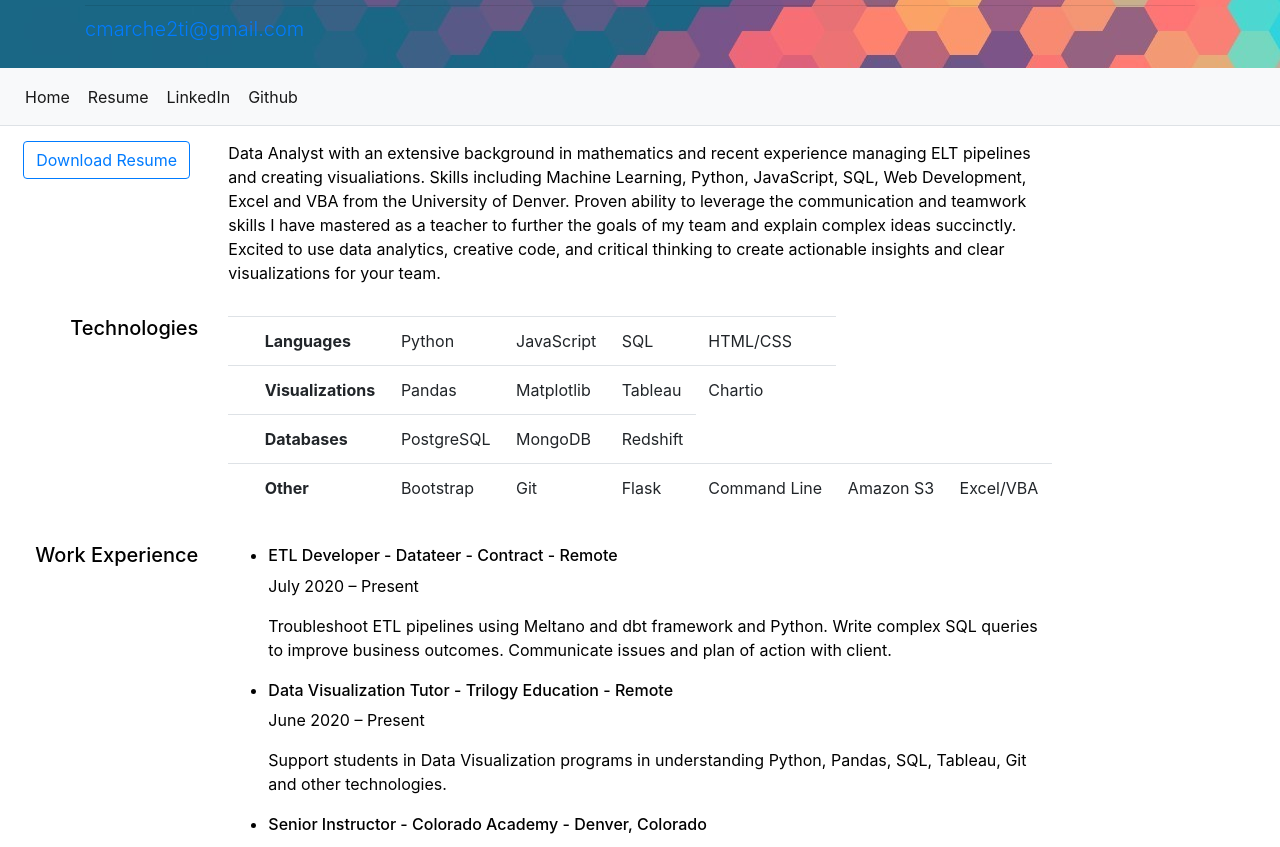
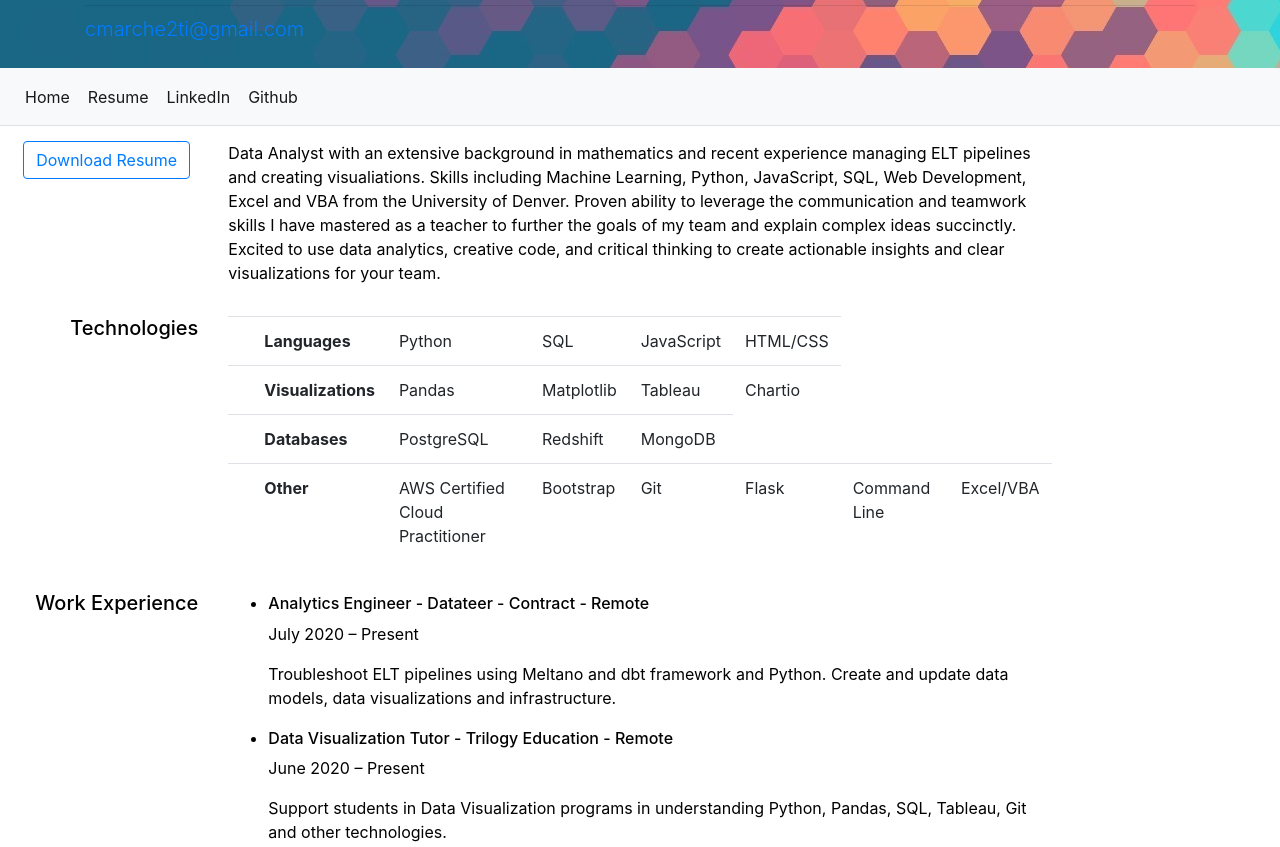
Before and after one commit to cmarche2ti/cmarche2ti.github.io, a plain HTML site: page resume.html in a window 1280 px wide. Shown: the part 185-1032 px from the top of the page. Drawn offline with nearby package versions, Linux system fonts and the light colour scheme.

Commit message:
added skills updated description

```diff
--- a/resume.html
+++ b/resume.html
@@ -114,8 +114,8 @@
                   <td scope="row"></td>
                   <td><b>Languages</b></td>
                   <td>Python</td>
+                  <td>SQL</td>
                   <td>JavaScript</td>
-                  <td>SQL</td>
                   <td>HTML/CSS</td>
                 </tr>
                 <tr>
@@ -130,17 +130,17 @@
                   <td scope="row"></td>
                   <td><b>Databases</b></td>
                   <td>PostgreSQL</td>
+                  <td>Redshift</td>
                   <td>MongoDB</td>
-                  <td>Redshift</td>
                 </tr>
                 <tr>
                   <td scope="row"></td>
                   <td><b>Other</b></td>
+                  <td>AWS Certified Cloud Practitioner</td>
                   <td>Bootstrap</td>
                   <td>Git</td>
                   <td>Flask</td>
                   <td>Command Line</td>
-                  <td>Amazon S3</td>
                   <td>Excel/VBA</td>
                 </tr>
               </tbody>
@@ -155,11 +155,11 @@
           <div class="col-md-8">
             <ul>
               <li>
-                <h6>ETL Developer - Datateer - Contract - Remote</h6>
+                <h6>Analytics Engineer - Datateer - Contract - Remote</h6>
                 <p>July 2020 – Present</p>
                 <p>
-                  Troubleshoot ETL pipelines using Meltano and dbt framework and Python. Write complex SQL
-                  queries to improve business outcomes. Communicate issues and plan of action with client.
+                  Troubleshoot ELT pipelines using Meltano and dbt framework and Python.
+                  Create and update data models, data visualizations and infrastructure.
                 </p>
               </li>
               <li>
```
Also changed, not shown: index.html (+2 -2 lines).
